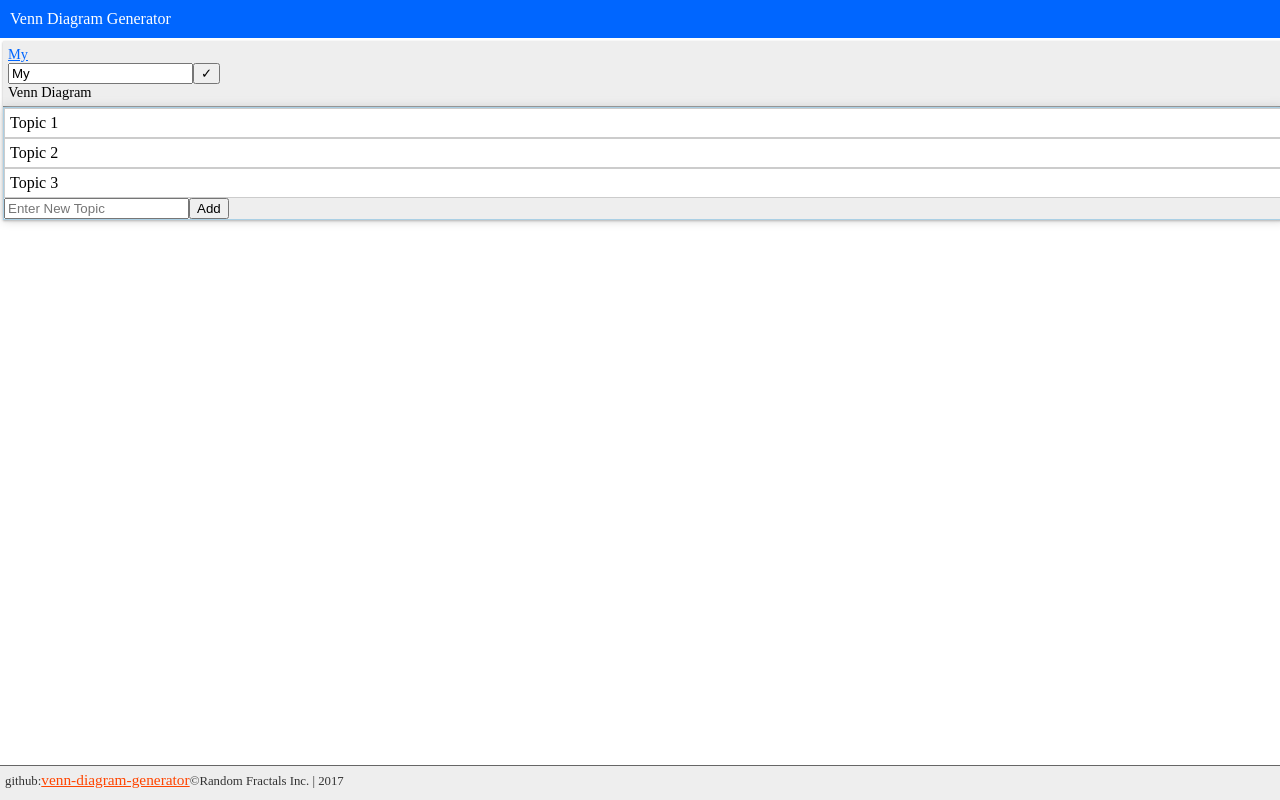
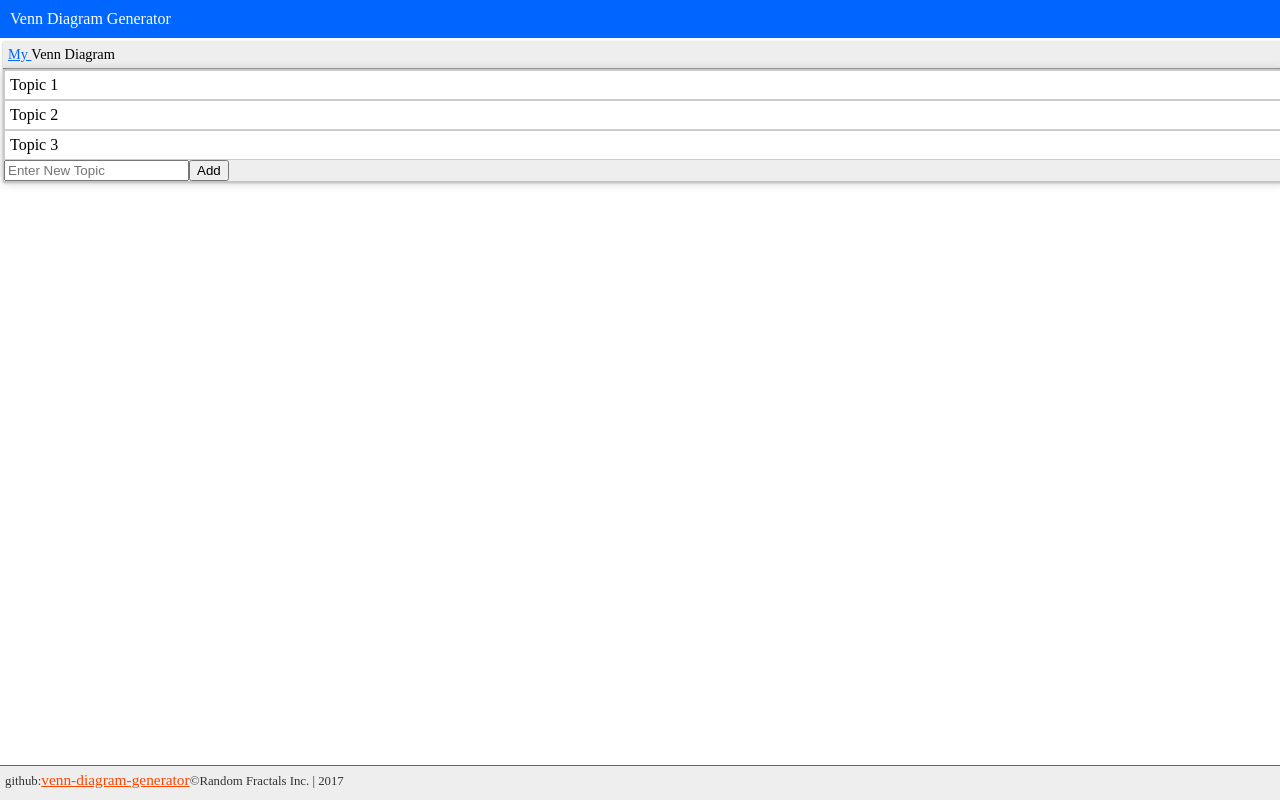
Before and after one commit to RandomFractals/venn-diagram-generator, an Angular app: page / in a window 1280 px wide. Built offline with nearby package versions, Linux system fonts and the light colour scheme.

Commit message:
use display none/block tricks for inline diagram edname its for now; will cleanup later

```diff
--- a/src/app/app.component.html
+++ b/src/app/app.component.html
@@ -8,15 +8,15 @@
       <div class="card-title">
         <h2>
           <a #diagramNameEditLink
-            (click)="diagramNameEditor.class='show'; diagramNameEditLink.class='hidden'; showTopicEditor(selectedTopicIndex, false);">
+            (click)="diagramNameEditor.style='display:block'; diagramNameEditLink.style='display:none'; showTopicEditor(selectedTopicIndex, false);">
             {{diagram.name}}
           </a>
-          <div #diagramNameEditor class="show">
+          <div #diagramNameEditor class="hidden">
             <input #diagramName placeholder="Name Your"
               [attr.value]="diagram.name"
-              (keyup.enter)="diagram.name = diagramName.value; diagramNameEditor.class='hidden'; diagramNameEditor.class='show'" />
+              (keyup.enter)="diagram.name = diagramName.value; diagramNameEditor.style='display:none'; diagramNameEditLink.style='display:inline'" />
             <button id="save-diagram-name-button"
-              (click)="diagram.name = diagramName.value; diagramNameEditor.class='hidden';">&#10003;</button>
+              (click)="diagram.name = diagramName.value; diagramNameEditor.style='display:none'; diagramNameEditLink.style='display:inline'">&#10003;</button>
           </div>
           Venn Diagram
         </h2>
```
Also changed, not shown: 1 other file (tests, documents, lock files or other folders).
